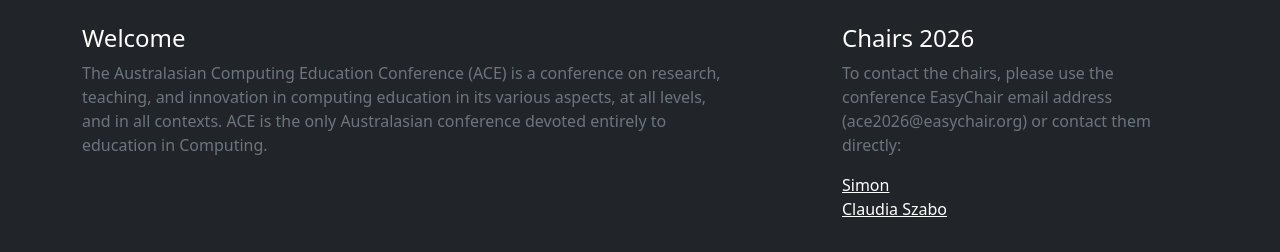
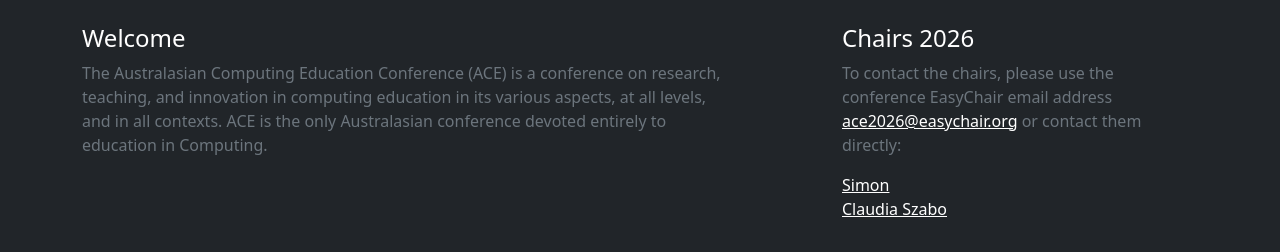
Before and after one commit to aceconference2026/aceconference2026.github.io, a plain HTML site: page authors.html in a window 1280 px wide. Both pictures are taken after a click on the button "Toggle navigation". Shown: the top 252 px of the page. Drawn offline with Linux system fonts and the light colour scheme.

Commit message:
Update authors.html

```diff
--- a/authors.html
+++ b/authors.html
@@ -29,7 +29,7 @@
 				<div class="col-sm-4 offset-md-1 py-4">
 					<h4 class="text-white">Chairs 2026</h4>
 					<p  class="text-muted">
-					To contact the chairs, please use the conference EasyChair email address (ace2026@easychair.org) or contact them directly:</p>
+					To contact the chairs, please use the conference EasyChair email address <a href="ace2026@easychair.org" class="text-white">ace2026@easychair.org</a> or contact them directly:</p>
 					<ul class="list-unstyled">
 					<li><a href="https://" class="text-white">Simon</a></li>
 					<li><a href="https://researchers.adelaide.edu.au/profile/claudia.szabo" class="text-white">Claudia Szabo</a></li>
```
